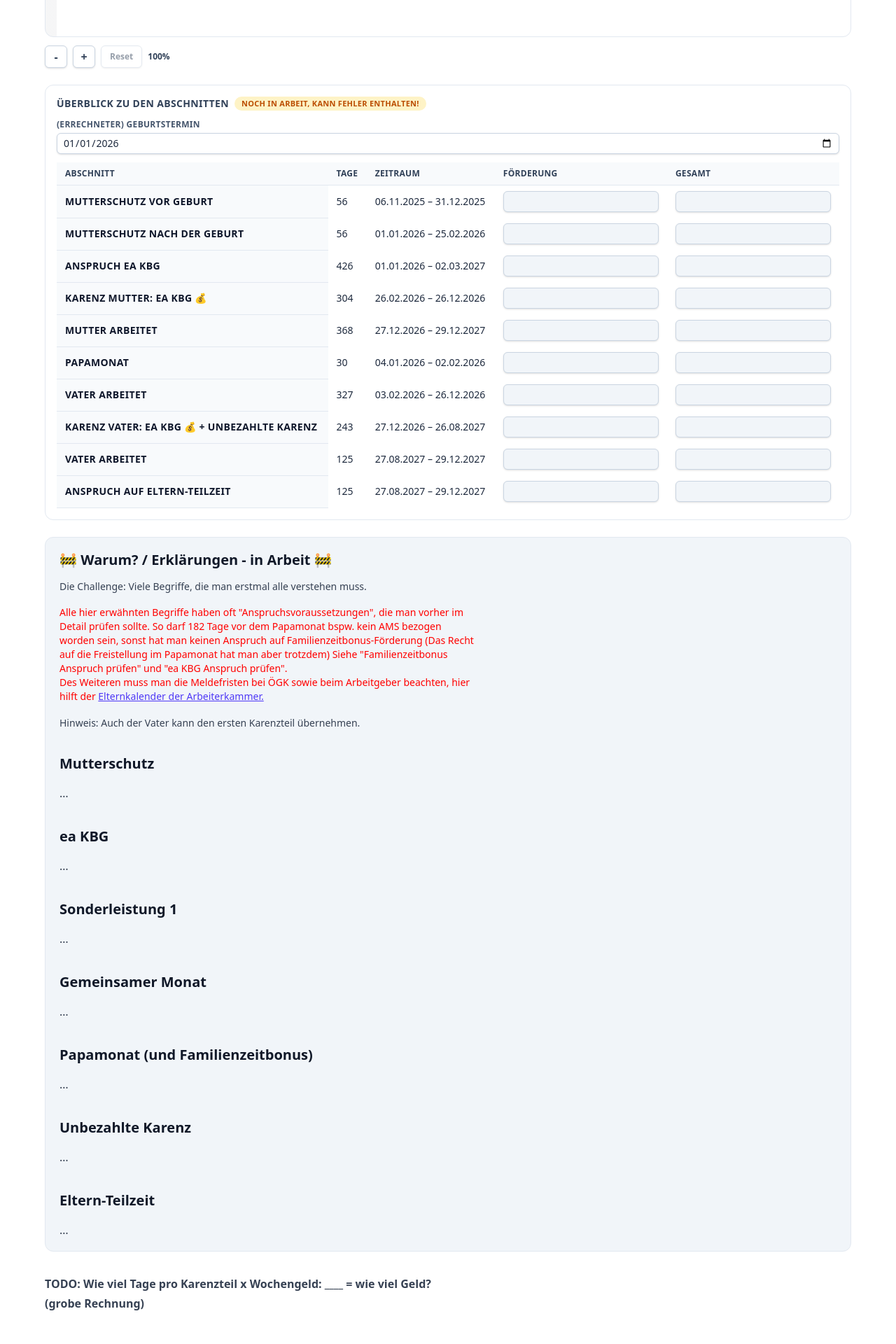
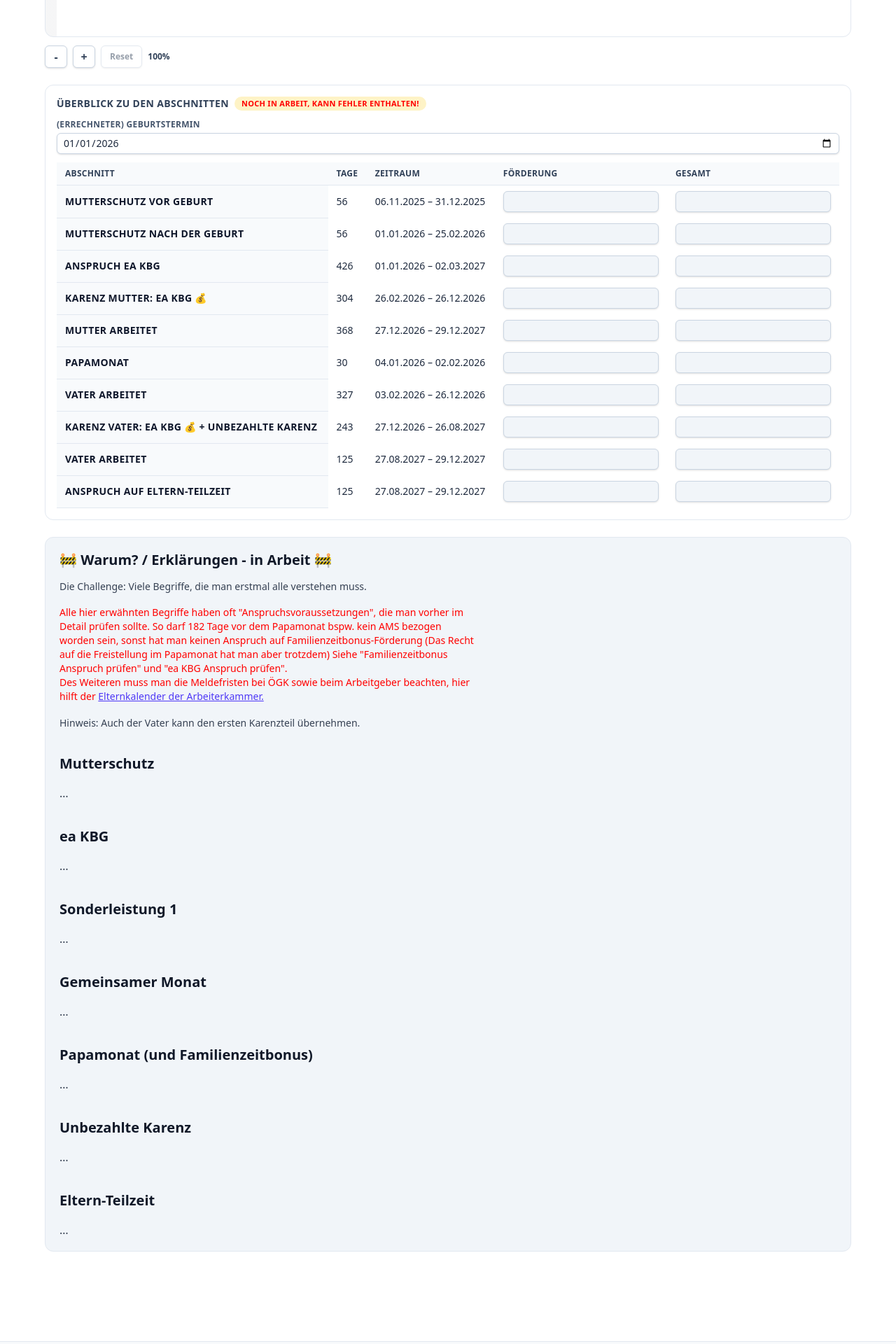
Before and after one commit to mandrasch/karenz-wizard, a SvelteKit app: page /eakbg-planer in a window 1280 px wide. Shown: the part 1280-3200 px from the top of the page at 70% size. Built offline with nearby package versions, Linux system fonts and the light colour scheme.

Commit message:
chore: minor update

```diff
--- a/src/routes/eakbg-planer/+page.svelte
+++ b/src/routes/eakbg-planer/+page.svelte
@@ -1052,7 +1052,9 @@
 				<div class="timeline-summary" aria-live="polite">
 					<h3 class="timeline-summary__title">
 						Überblick zu den Abschnitten
-						<span class="timeline-summary__badge">Noch in Arbeit, kann Fehler enthalten!</span>
+						<span class="timeline-summary__badge" style="color:red"
+							>Noch in Arbeit, kann Fehler enthalten!</span
+						>
 					</h3>
 					<div class="timeline-summary__birthdate">
 						<label>
@@ -1146,11 +1148,8 @@
 		</aside>
 	</section>
 
+	<!-- TODO: remove, not necessary anymore-->
 	<section id="auswertung" class="prose">
-		<p class="font-semibold">
-			TODO: Wie viel Tage pro Karenzteil x Wochengeld: ____ = wie viel Geld? (grobe Rechnung)
-		</p>
-
 		<div class="debug-panel" style="display:none">
 			<h3>Debug · EA-KBG Berechnung</h3>
 			<div class="debug-grid">
```
